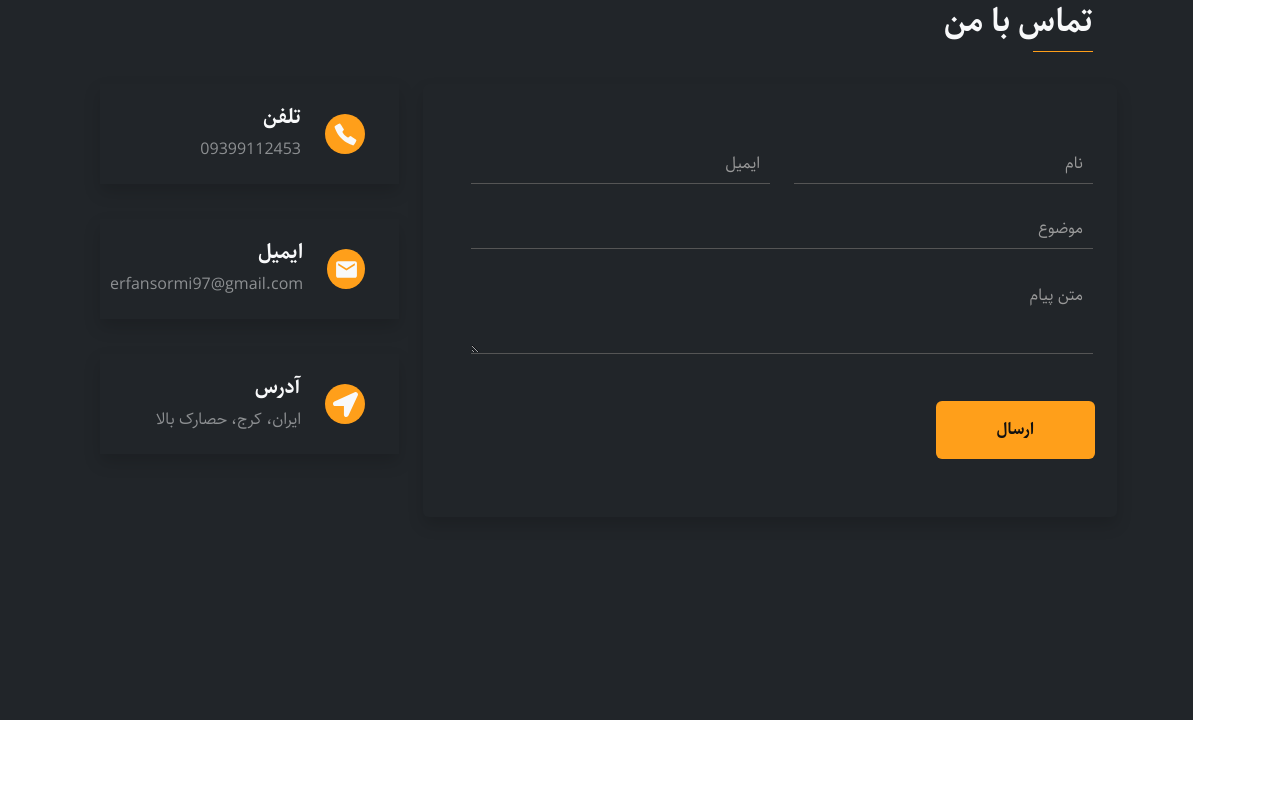
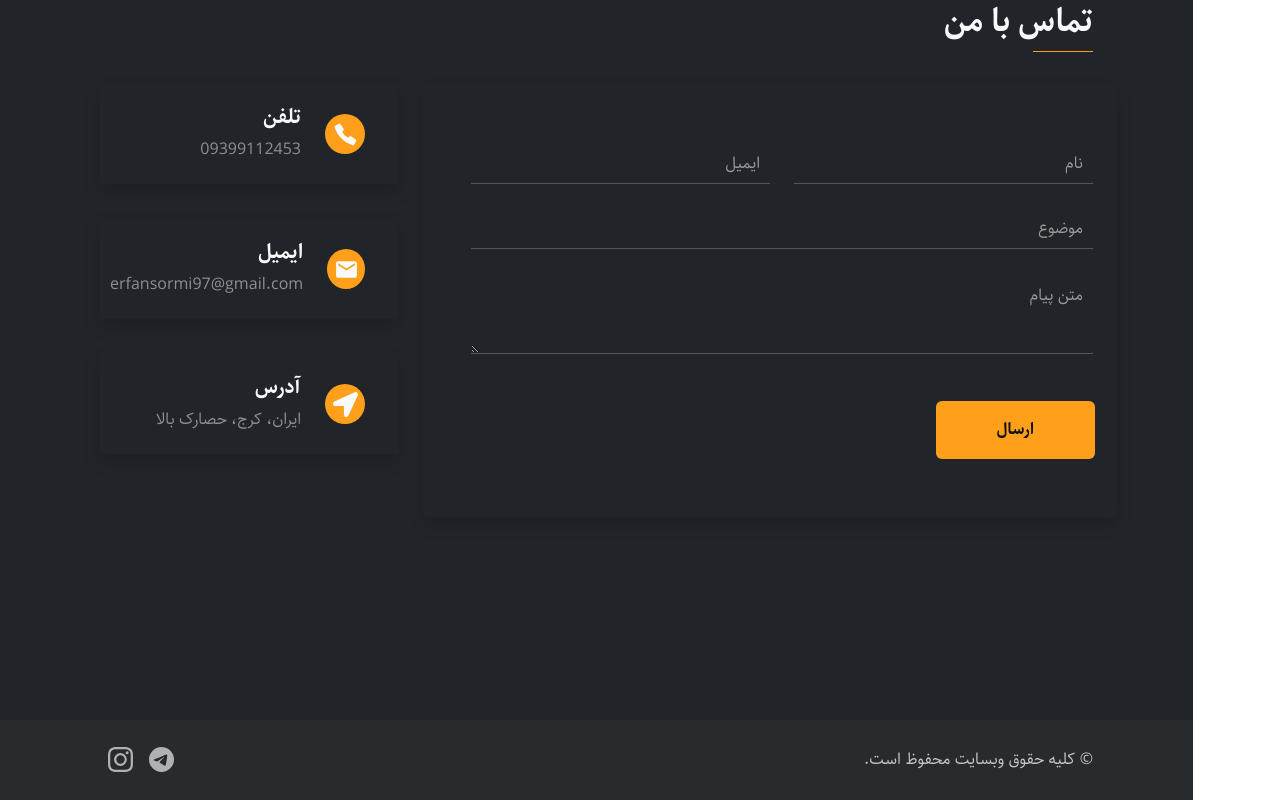
Before and after one commit to erfansormi/my-website, a React (Create React App) app: page / in a window 1280 px wide. Shown: the part 3200-4000 px from the top of the page. Before the commit the page ends 3920 px from the top, so only its background shows below. Built offline with nearby package versions, Linux system fonts and the light colour scheme.

Commit message:
footer added

```diff
--- /dev/null
+++ b/src/Components/Home/Footer/Footer.js
@@ -0,0 +1,37 @@
+import React , {useContext} from 'react'
+
+// data
+import { FooterData } from "../../../Data/FooterData"
+
+// context
+import { DataContext } from '../../../Context/DataContextProvider';
+
+// css
+import styles from "./footer.module.css"
+
+const Footer = () => {
+    const { state } = useContext(DataContext);
+
+    return (
+        <div className='w-100'>
+            {FooterData[state.language].map((item , index)=>
+                <div className={`${styles.container}`}>
+                    <div>
+                        <p className='m-0'>{item.text}</p>
+                    </div>
+                    <div className={`${styles.icons_container}`}>
+                        {item.icons.map((item , index)=>
+                        <div>
+                            <a href={item.link} target={"_blank"}>
+                                {item.icon}
+                            </a>
+                        </div>
+                        )}
+                    </div>
+                </div>
+            )}
+        </div>
+  )
+}
+
+export default Footer
--- /dev/null
+++ b/src/Components/Home/Footer/footer.module.css
@@ -0,0 +1,30 @@
+.container{
+    display: flex;
+    flex-direction: row;
+    width: 100%;
+    justify-content: space-between;
+    align-items: center;
+}
+
+.icons_container{
+    display: flex;
+}
+
+.icons_container>div{
+    margin: 0 8px;
+    font-size: 25px;
+}
+
+.icons_container>div>a{
+    color: inherit;
+    opacity: 65%;
+    transition: var(--transition);
+    -webkit-transition: var(--transition);
+    -moz-transition: var(--transition);
+    -ms-transition: var(--transition);
+    -o-transition: var(--transition);
+}
+
+.icons_container>div>a:hover{
+    opacity: 100%;
+}
--- a/src/Components/Home/Home.js
+++ b/src/Components/Home/Home.js
@@ -11,6 +11,7 @@ import AboutMeContainer from "./AboutMeContainer";
 import SkillsContainer from "./SkillsContainer";
 import PortfolioContainer from "./Portfolios/PortfolioContainer";
 import ContactContainer from "./ContactMe/ContactContainer";
+import Footer from "./Footer/Footer"
 
 //css
 import styles from "./home.module.css";
@@ -67,6 +68,9 @@ const Home = () => {
                 <div id="contact">
                     <ContactContainer />
                 </div>
+                <footer className={styles.footer_container}>
+                    <Footer />
+                </footer>
             </main>
         </>
     );
--- a/src/Components/Home/home.module.css
+++ b/src/Components/Home/home.module.css
@@ -1,4 +1,4 @@
-.main>article, .main>div, main>section {
+.main>article, .main>div, main>footer {
     height: 100vh;
     min-height: 700px;
     position: relative;
@@ -16,6 +16,13 @@
     min-height: 800px !important;
 }
 
+.footer_container{
+    height:100%;
+    min-height:100%;
+    height: 80px;
+    align-items: center;
+}
+
 .right_margin {
     margin-right: 87px;
 }
--- /dev/null
+++ b/src/Data/FooterData.js
@@ -0,0 +1,35 @@
+import { BsTelegram } from "react-icons/bs";
+import { BsInstagram }  from "react-icons/bs";
+
+export const FooterData = {
+    FA:[
+        {
+            text:"© کلیه حقوق وبسایت محفوظ است.",
+            icons:[
+                {
+                    link:"https://t.me/Erfansormi",
+                    icon:<BsTelegram />
+                },
+                {
+                    link:"https://www.instagram.com/erfansormi/",
+                    icon:<BsInstagram />
+                }
+            ]
+        }
+    ],
+    EN:[
+        {
+            text:"© All website rights are reserved",
+            icons:[
+                {
+                    link:"https://t.me/Erfansormi",
+                    icon:<BsTelegram />
+                },
+                {
+                    link:"https://www.instagram.com/erfansormi/",
+                    icon:<BsInstagram />
+                }
+            ]
+        }
+    ]
+}
```
